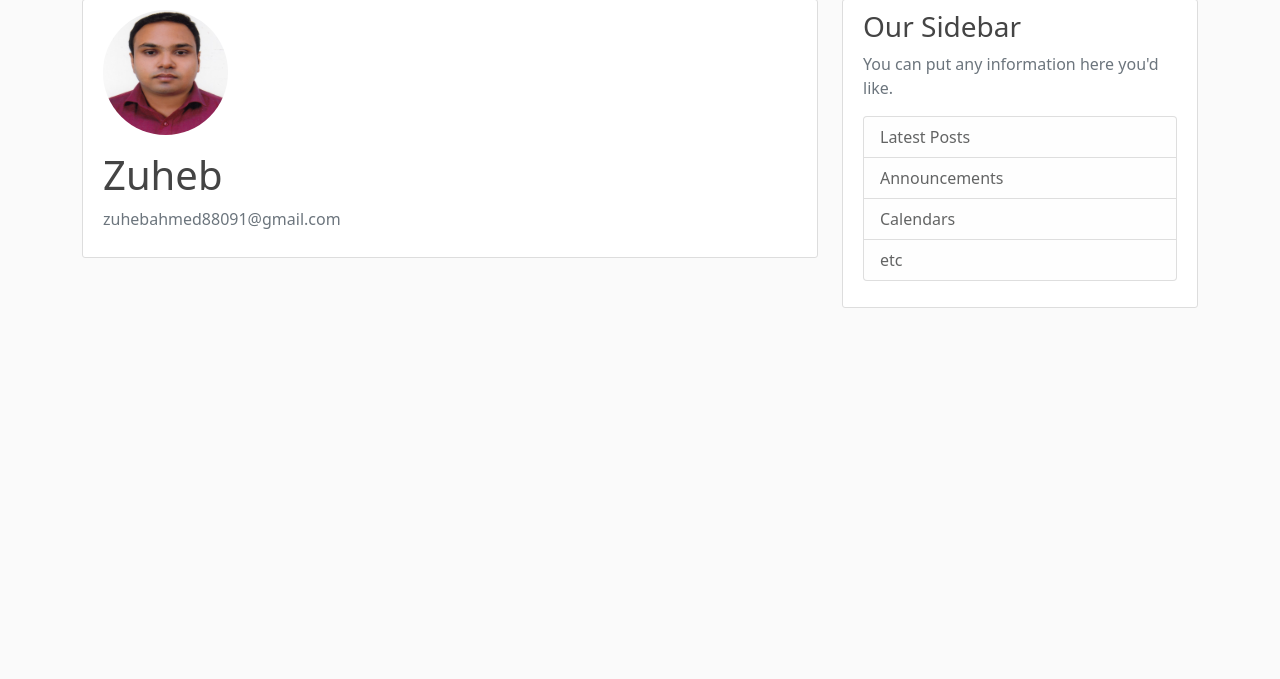
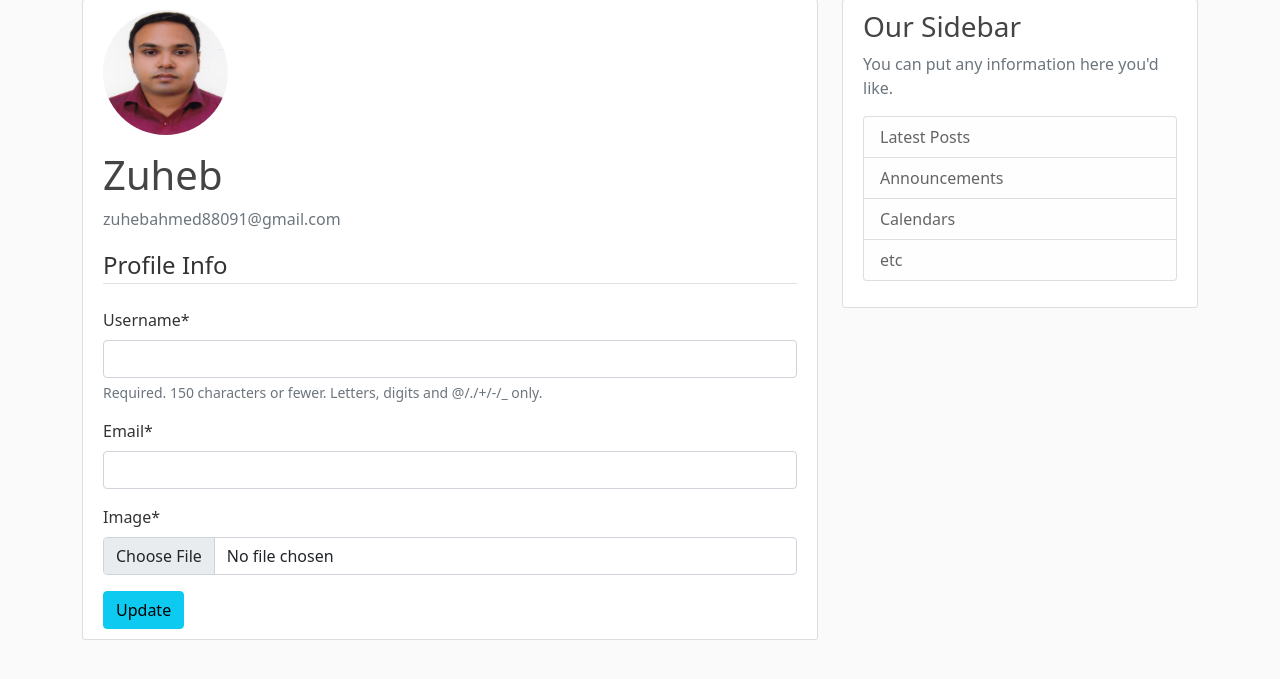
Before and after one commit to zuhebahmed88091/blog_django_project, a Django app: page /profile/ in a window 1280 px wide. Shown: the part 81-760 px from the top of the page. Run offline with Django 4.2, Linux system fonts and the light colour scheme; a user stored in the database is signed in; data comes from the database, SQL or seed files in the repository; both versions use the stored data as it was after the commit; some libraries are stand-ins or nearby versions.

Commit message:
a model form allows us to create a form that will work with a specific database model.In this case we want a form that will update our user model.

```diff
--- a/users/forms.py
+++ b/users/forms.py
@@ -1,7 +1,7 @@
 from django import forms
 from django.contrib.auth.models import User
 from django.contrib.auth.forms import UserCreationForm
-
+from .models import Profile
 
 class UserRegisterForm(UserCreationForm):
     email = forms.EmailField()
@@ -9,3 +9,17 @@ class UserRegisterForm(UserCreationForm):
     class Meta:
         model = User
         fields = ['username', 'email', 'password1', 'password2']
+
+
+class UserUpdateForm(forms.ModelForm):
+    email = forms.EmailField()
+
+    class Meta:
+        model = User
+        fields = ['username', 'email']
+
+
+class ProfileUpdateForm(forms.ModelForm):
+    class Meta:
+        model = Profile
+        fields = ['image']
--- a/users/templates/users/profile.html
+++ b/users/templates/users/profile.html
@@ -10,6 +10,18 @@
             </div>
           </div>
       <!-- FORM HERE -->
+            <form method="POST" enctype="multipart/form-data">
+                {% csrf_token %}
+                <fieldset class="form-group">
+                    <legend class="border-bottom mb-4">Profile Info</legend>
+                        {{ u_form|crispy }}
+                        {{ p_form|crispy }}
+                </fieldset>
+
+                <div class="form-group">
+                    <button class="btn btn-info" type="submit">Update</button>
+                </div>
+            </form>
        </div>
 <!--    <h1>{{ user.username }}</h1>-->
 {% endblock content %}
--- a/users/views.py
+++ b/users/views.py
@@ -2,7 +2,7 @@ from django.shortcuts import render, redirect
 # from django.contrib.auth.forms import UserCreationForm
 from django.contrib import messages
 from django.contrib.auth.decorators import login_required
-from .forms import UserRegisterForm
+from .forms import UserRegisterForm, UserUpdateForm, ProfileUpdateForm
 
 def register(request):
     if request.method == "POST":
@@ -22,7 +22,14 @@ def register(request):
 
 @login_required
 def profile(request):
-    return render(request, 'users/profile.html')
+    u_form = UserUpdateForm()
+    p_form = ProfileUpdateForm()
+
+    context = {
+        'u_form':u_form,
+        'p_form':p_form
+    }
+    return render(request, 'users/profile.html', context)
 
 
 # messages.warning
```
Also changed, not shown: db.sqlite3.
